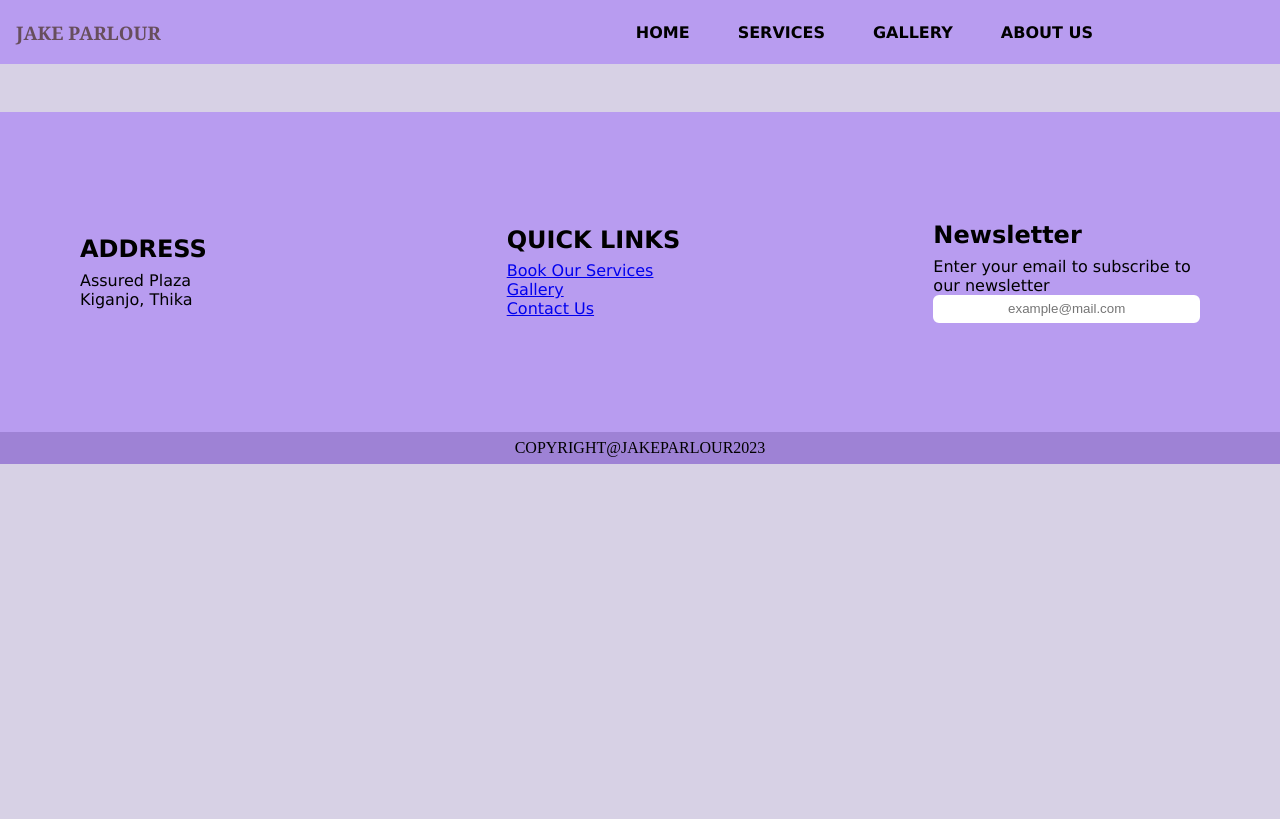
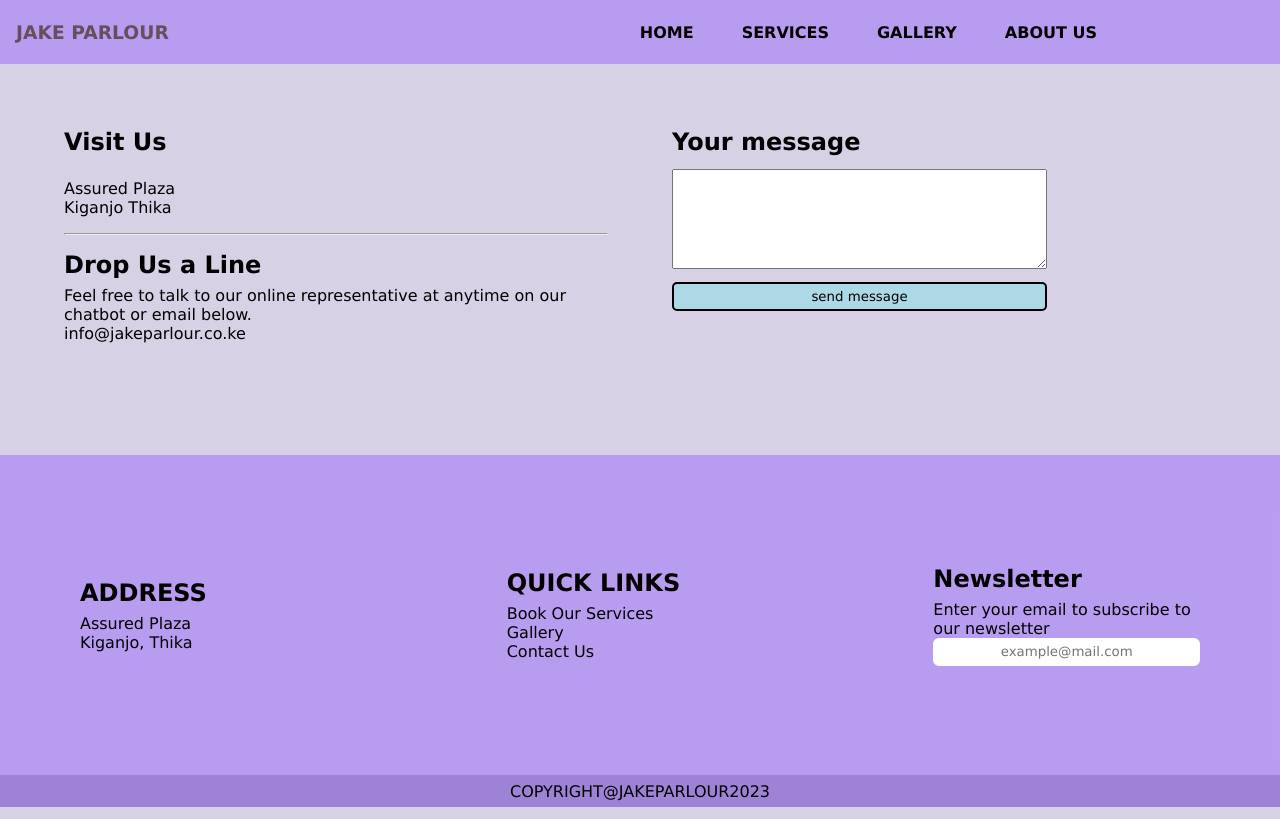
Before and after one commit to jaakemaster/jake-parlour, a plain HTML site: page contactus.html in a window 1280 px wide. Drawn offline with Linux system fonts and the light colour scheme.

Commit message:
completde contact us ui

```diff
--- a/contactus.html
+++ b/contactus.html
@@ -24,6 +24,30 @@
                         </div>
                 </nav>
             </header>
+        </section>
+        <section id="contact-us">
+            <div id="section-1">
+                <h2>Visit Us</h2>
+                <div id="contact-address">
+                    <p>Assured Plaza</p>
+                    <p>Kiganjo Thika</p>
+                </div>
+                <hr>
+                <div id="contact-drop-line">
+                    <h2>Drop Us a Line</h2>
+                    <p>Feel free to talk to our online representative at
+                        anytime on our chatbot or email below.
+                    </p>
+                    <p>info@jakeparlour.co.ke</p>
+                </div>
+            </div>
+            <div id="section-2">
+                <form id="message-form">
+                    <h2>Your message</h2>
+                    <textarea id="your-message" rows="6" cols="50"></textarea>
+                    <input type="submit" value="send message" id="send-message">
+                </form>
+            </div>
         </section>
         <section id="footer-section">
             <footer>
--- a/jakeparlour.css
+++ b/jakeparlour.css
@@ -3,6 +3,7 @@
     margin:0;
     padding:0;
     box-sizing:border-box;
+    font-family: Verdana;
 }
 nav{
     position:sticky;
@@ -32,7 +33,19 @@ nav{
     color:#000000;
     margin-right:3em;
     font-weight:bolder;
-    font-family: 'Lucida Sans', 'Lucida Sans Regular', 'Lucida Grande', 'Lucida Sans Unicode', Geneva, Verdana, sans-serif;
+    cursor:pointer;
+}
+a:link{
+    color:#000000
+}
+a:visited{
+    color:#000000
+}
+a:hover{
+    color:aqua;
+}
+a:active{
+    color:red;
 }
 body{
     /*background-color:#D4BBDD87;*/
@@ -85,6 +98,9 @@ body{
     text-align: left;
     padding:3em;
     font-family: 'Lucida Sans', 'Lucida Sans Regular', 'Lucida Grande', 'Lucida Sans Unicode', Geneva, Verdana, sans-serif;
+}
+#quick-links a{
+    text-decoration:none;
 }
 #copyright{
     height:2em;
@@ -223,3 +239,40 @@ figure>figcaption{
     height:auto;
     margin:1em;
 }
+
+/*styles for contact us page begin here*/
+#contact-us{
+    display:flex;
+    flex-direction: row;
+    column-gap: 2em;
+    padding:3em;
+    width:100%;
+}
+#section-1{
+    width:50%;
+    display: flex;
+    flex-direction: column;
+    row-gap: 1em;
+}
+#section-2{
+    width:50%;
+}
+#section-1,#section-2{
+    padding:1em;
+}
+#message-form{
+    position: absolute;
+    display:flex;
+    flex-direction: column;
+    row-gap: 0.8em;
+}
+#your-message{
+    padding:0.3em;
+}
+#send-message{
+padding: 0.4em;
+background-color: lightblue;
+cursor: pointer;
+border:2px solid #000000 ;
+border-radius: 5px;
+}
```
